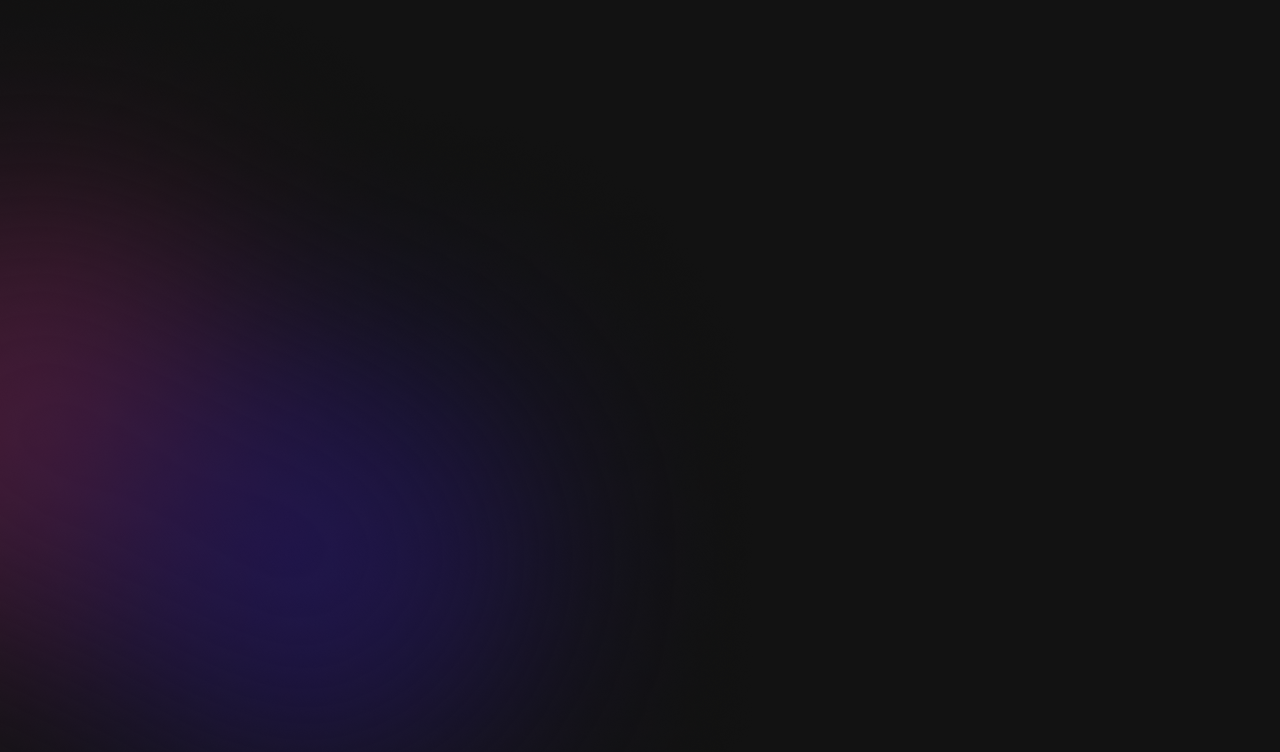
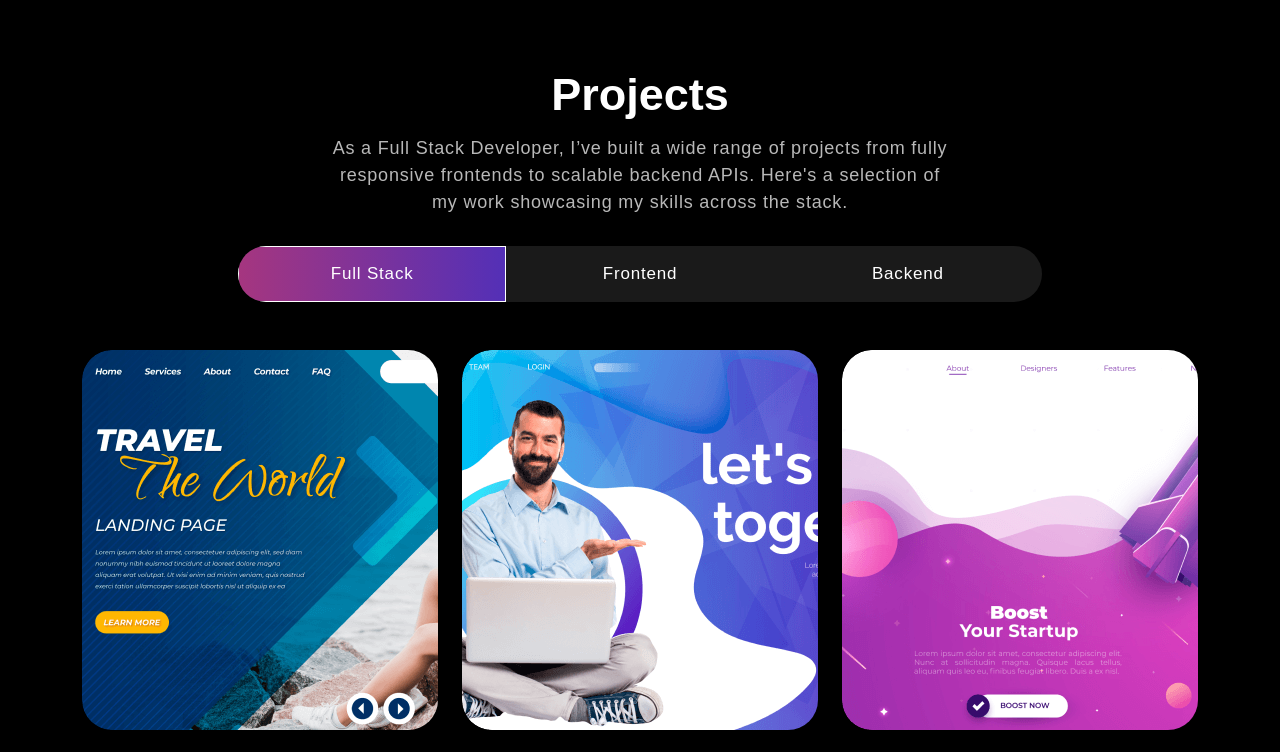
Before and after one commit to omar-albarakeh/omar-portfilio-v2, a React (Create React App) app: page / in a window 1280 px wide. Shown: the part 1180-1932 px from the top of the page. Built offline with nearby package versions, Linux system fonts and the light colour scheme.

Commit message:
Navbar updated updated

```diff
--- a/package.json
+++ b/package.json
@@ -7,6 +7,7 @@
     "@testing-library/jest-dom": "^6.6.3",
     "@testing-library/react": "^16.3.0",
     "@testing-library/user-event": "^13.5.0",
+    "animate.css": "^4.1.1",
     "bootstrap": "^5.3.5",
     "framer-motion": "^12.6.3",
     "react": "^19.1.0",
--- a/src/App.js
+++ b/src/App.js
@@ -4,6 +4,7 @@ import "bootstrap/dist/css/bootstrap.min.css";
 import "./app.css";
 import Banner from "./components/Banner";
 import Skills from "./components/Skills";
+import Projects from "./components/Project";
 
 function App() {
   return (
@@ -11,6 +12,7 @@ function App() {
       <MyNavbar />
       <Banner />
       <Skills />
+      <Projects />
     </div>
   );
 }
--- a/src/app.css
+++ b/src/app.css
@@ -371,6 +371,132 @@ nav.navbar a.navbar-brand {
   margin-bottom: 20px;
 }
 
-.skills-description{
-    font-size: 30px;
+.skills-description {
+  font-size: 30px;
+  margin-bottom: 30px;
 }
+
+.project {
+  padding: 80px 0;
+  position: relative;
+  background-color: black;
+}
+.project h2 {
+  font-size: 45px;
+  font-weight: 700;
+  text-align: center;
+}
+.project p {
+  color: #b8b8b8;
+  font-size: 18px;
+  letter-spacing: 0.8px;
+  line-height: 1.5em;
+  margin: 14px auto 30px auto;
+  text-align: center;
+  width: 56%;
+}
+.project .nav.nav-pills {
+  width: 72%;
+  margin: 0 auto;
+  border-radius: 50px;
+  background-color: rgb(255 255 255 / 10%);
+  overflow: hidden;
+}
+.project .nav.nav-pills .nav-item {
+  width: 33.33333%;
+}
+.project .nav.nav-pills .nav-link {
+  background-color: transparent;
+  border-radius: 0;
+  padding: 17px 0;
+  color: #fff;
+  width: 100%;
+  font-size: 17px;
+  letter-spacing: 0.8px;
+  font-weight: 500;
+  position: relative;
+  transition: 0.3s ease-in-out;
+  text-align: center;
+  z-index: 0;
+}
+.project .nav.nav-pills .nav-link::before {
+  content: "";
+  position: absolute;
+  width: 0;
+  height: 100%;
+  background: linear-gradient(90.21deg, #aa367c -5.91%, #4a2fbd 111.58%);
+  top: 0;
+  left: 0;
+  z-index: -1;
+  transition: 0.3s ease-in-out;
+}
+.project .nav.nav-pills .nav-link.active::before {
+  width: 100% !important;
+}
+.project .nav.nav-pills .nav-link.active {
+  border: 1px solid rgba(255, 255, 255, 1);
+}
+.nav-link#projects-tabs-tab-first {
+  border: 1px solid rgba(255, 255, 255, 0.5);
+  border-radius: 55px 0px 0px 55px;
+}
+.nav-link#projects-tabs-tab-second {
+  border-top: 1px solid rgba(255, 255, 255, 0.5);
+  border-bottom: 1px solid rgba(255, 255, 255, 0.5);
+}
+.nav-link#projects-tabs-tab-third {
+  border: 1px solid rgba(255, 255, 255, 0.5);
+  border-radius: 0 55px 55px 0;
+}
+.proj-imgbx {
+  position: relative;
+  border-radius: 30px;
+  overflow: hidden;
+  margin-bottom: 24px;
+}
+.proj-imgbx::before {
+  content: "";
+  background: linear-gradient(90.21deg, #aa367c -5.91%, #4a2fbd 111.58%);
+  opacity: 0.85;
+  position: absolute;
+  width: 100%;
+  height: 0;
+  transition: 0.4s ease-in-out;
+}
+.proj-imgbx:hover::before {
+  height: 100%;
+}
+.proj-txtx {
+  position: absolute;
+  text-align: center;
+  top: 65%;
+  left: 50%;
+  transform: translate(-50%, -50%);
+  transition: 0.5s ease-in-out;
+  opacity: 0;
+  width: 100%;
+}
+.proj-imgbx:hover .proj-txtx {
+  top: 50%;
+  opacity: 1;
+}
+.proj-txtx h4 {
+  font-size: 30px;
+  font-weight: 700;
+  letter-spacing: 0.8px;
+  line-height: 1.1em;
+}
+.proj-txtx span {
+  font-style: italic;
+  font-weight: 400;
+  font-size: 15px;
+  letter-spacing: 0.8px;
+}
+.background-image-right {
+  top: 20%;
+  position: absolute;
+  bottom: 0;
+  width: 35%;
+  right: 0;
+  z-index: -4;
+}
--- /dev/null
+++ b/src/components/Project.jsx
@@ -0,0 +1,118 @@
+import { Container, Row, Col, Tab, Nav } from "react-bootstrap";
+import ProjectCard from "./projectcards";
+import "animate.css";
+import TrackVisibility from "react-on-screen";
+
+const Projects = () => {
+  const fullStackProjects = [
+    {
+      title: "E-Commerce Platform",
+      description: "MERN Stack | Product Catalog, Cart & Checkout",
+      imgUrl: "/images/project-img1.png",
+    },
+    {
+      title: "Real-Time Chat App",
+      description: "Node.js, Socket.io, React | Live Messaging",
+      imgUrl: "/images/project-img2.png",
+    },
+    {
+      title: "Task Manager API",
+      description: "Express & MongoDB | REST API for CRUD tasks",
+      imgUrl: "/images/project-img3.png",
+    },
+    {
+      title: "Portfolio Website",
+      description: "React | Responsive Frontend & Animations",
+      imgUrl: "/images/project-img1.png",
+    },
+    {
+      title: "Blog Platform",
+      description: "Next.js & MongoDB | Auth, Posts, Comments",
+      imgUrl: "/images/project-img2.png",
+    },
+    {
+      title: "Admin Dashboard",
+      description: "React + Chart.js | Data Visualization & CRUD",
+      imgUrl: "/images/project-img3.png",
+    },
+  ];
+
+  return (
+    <section className="project" id="projects">
+      <Container>
+        <Row>
+          <Col size={12}>
+            <TrackVisibility>
+              {({ isVisible }) => (
+                <div
+                  className={
+                    isVisible ? "animate__animated animate__fadeIn" : ""
+                  }>
+                  <h2>Projects</h2>
+                  <p>
+                    As a Full Stack Developer, I’ve built a wide range of
+                    projects from fully responsive frontends to scalable backend
+                    APIs. Here's a selection of my work showcasing my skills
+                    across the stack.
+                  </p>
+                  <Tab.Container
+                    id="projects-tabs"
+                    defaultActiveKey="fullstack">
+                    <Nav
+                      variant="pills"
+                      className="nav-pills mb-5 justify-content-center align-items-center"
+                      id="pills-tab">
+                      <Nav.Item>
+                        <Nav.Link eventKey="fullstack">Full Stack</Nav.Link>
+                      </Nav.Item>
+                      <Nav.Item>
+                        <Nav.Link eventKey="frontend">Frontend</Nav.Link>
+                      </Nav.Item>
+                      <Nav.Item>
+                        <Nav.Link eventKey="backend">Backend</Nav.Link>
+                      </Nav.Item>
+                    </Nav>
+                    <Tab.Content
+                      id="slideInUp"
+                      className={
+                        isVisible ? "animate__animated animate__slideInUp" : ""
+                      }>
+                      <Tab.Pane eventKey="fullstack">
+                        <Row>
+                          {fullStackProjects.map((project, index) => (
+                            <ProjectCard key={index} {...project} />
+                          ))}
+                        </Row>
+                      </Tab.Pane>
+                      <Tab.Pane eventKey="frontend">
+                        <p>
+                          Projects focusing on modern frontend frameworks like
+                          React, responsive UI/UX, animation, and state
+                          management using tools like Redux or Context API.
+                        </p>
+                      </Tab.Pane>
+                      <Tab.Pane eventKey="backend">
+                        <p>
+                          Backend and API development with Node.js, Express,
+                          MongoDB, and secure authentication, including REST and
+                          GraphQL APIs.
+                        </p>
+                      </Tab.Pane>
+                    </Tab.Content>
+                  </Tab.Container>
+                </div>
+              )}
+            </TrackVisibility>
+          </Col>
+        </Row>
+      </Container>
+      <img
+        className="background-image-right"
+        src="/images/color-sharp2.png"
+        alt="Background"
+      />
+    </section>
+  );
+};
+
+export default Projects;
--- a/src/components/Skills.jsx
+++ b/src/components/Skills.jsx
@@ -62,11 +62,6 @@ const Skills = () => {
           </Carousel>
         </motion.div>
       </div>
-      <img
-        className="background-image"
-        src="/images/color-sharp.png"
-        alt="Background Graphic"
-      />
     </section>
   );
 };
--- /dev/null
+++ b/src/components/projectcards.jsx
@@ -0,0 +1,17 @@
+import { Col } from "react-bootstrap";
+
+const ProjectCard = ({ title, description, imgUrl }) => {
+  return (
+    <Col size={12} sm={6} md={4}>
+      <div className="proj-imgbx">
+        <img src={imgUrl} alt={title} />
+        <div className="proj-txtx">
+          <h4>{title}</h4>
+          <span>{description}</span>
+        </div>
+      </div>
+    </Col>
+  );
+};
+
+export default ProjectCard;
```
Also changed, not shown: 1 other file (tests, documents, lock files or other folders).
